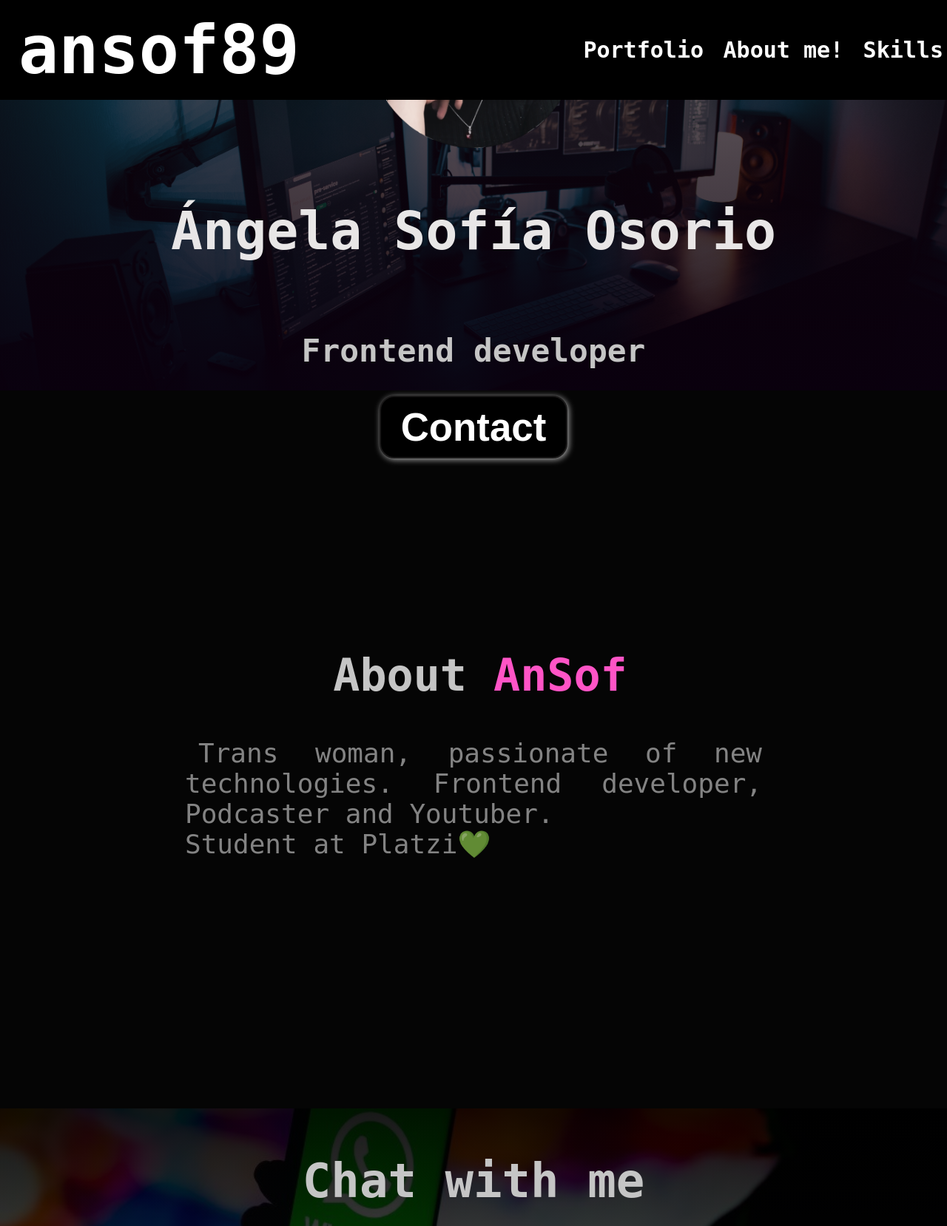
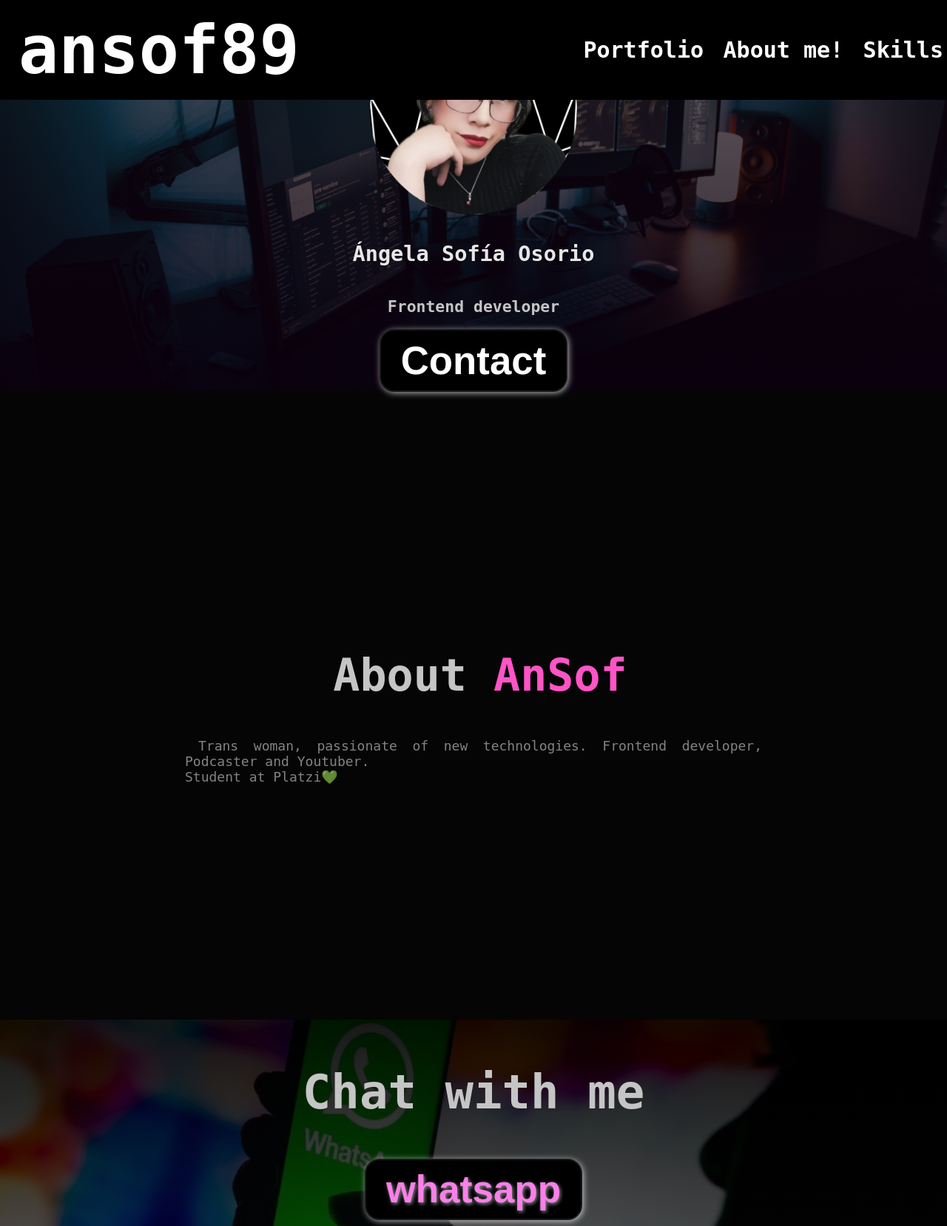
Before and after one commit to SofiDevO/SofiDev-landingpage, a PHP site: page / in a window 1280 px wide. Shown: the top 1658 px of the page at 74% size. Run offline with PHP 8.4, Linux system fonts and the light colour scheme.

Commit message:
Adjustment with font size

```diff
--- a/styles.css
+++ b/styles.css
@@ -65,7 +65,7 @@ header .logo{
   padding: 0px 20px;
   font-weight: bold;
   color: rgb(255, 255, 255);
-    font-size: 1.8em;
+    font-size: 1.5em;
 
 }
 
@@ -73,7 +73,7 @@ header .container{
   display: flex;
   flex-direction: column;
   align-items: center;
-  width: auto;
+  width:auto;
 }
 
 header .nav{
@@ -373,18 +373,6 @@ footer .container{
     padding-right: 10px;
     }
 
-  h1{
-    font-size: 5em;
-  }
-  h2{
-    font-size: 3em;
-  }
-  p{
-    font-size: 3em;
-  }
-   header .a{
-    font-size: 6em;
-   }
 
    #hero .img-container{
     width: 320px;
```
